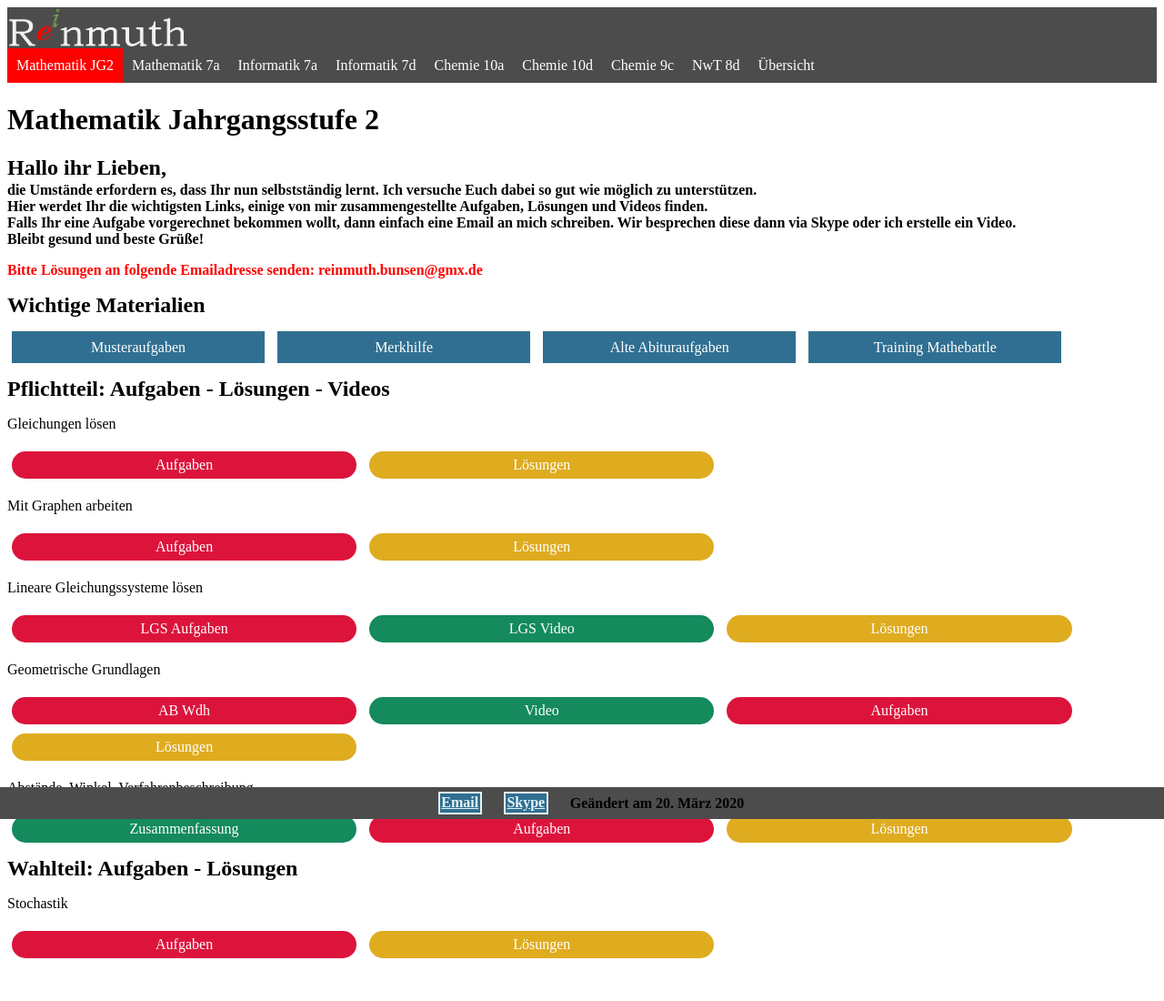
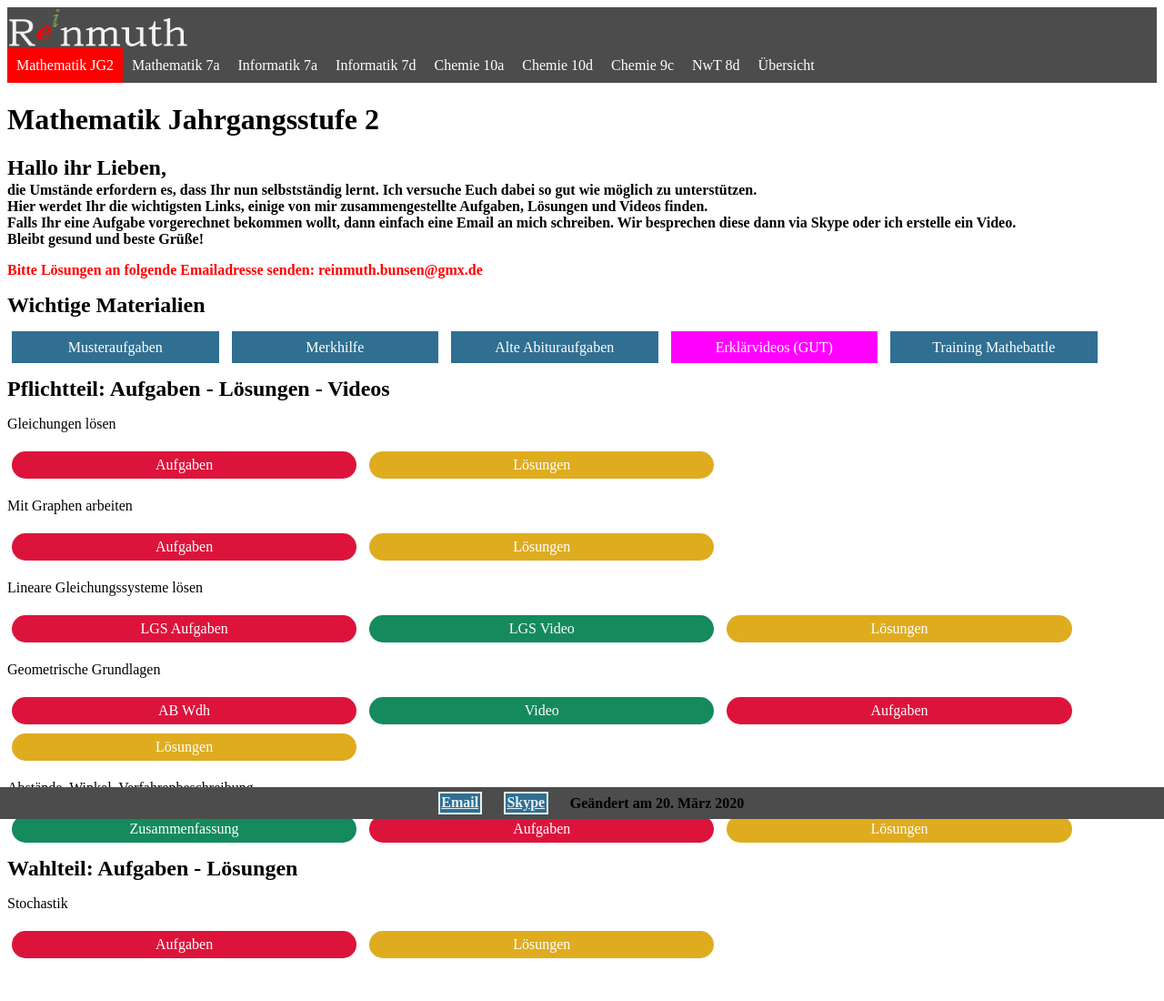
Before and after one commit to Reinmuth/Reinmuth.github.io, a Jekyll site: the page JG2.html, which Jekyll copies as it is, in a window 1280 px wide. Shown: the whole page at 91% size. Built offline with Jekyll 4.4.1, drawn with Linux system fonts in a browser that asks for light colours.

Commit message:
Add files via upload

```diff
--- a/JG2.html
+++ b/JG2.html
@@ -37,8 +37,8 @@
 	  <a class="Material" href="https://rp.baden-wuerttemberg.de/rps/Abt7/Ref75/Fachberater/Documents/2019-Material.pdf">Musteraufgaben</a>
 	  <a class="Material" href="https://rp.baden-wuerttemberg.de/rps/Abt7/Ref75/Fachberater/Documents/2017%20Merkhilfe.pdf">Merkhilfe</a>
 	  <a class="Material" href="https://www.mathe-aufgaben.com/aufgaben/abitur/bw-allgemein-bildende-gymnasien-bis-2018.html">Alte Abituraufgaben</a>
-	  <a class="Material" href="https://www.mathebattle.de/">Training Mathebattle</a>
-
+	  <a class="Material" style="background-color: fuchsia;" href="https://fliptheclassroom.de/mathe-lernen/">Erklärvideos (GUT)</a>
+	<a class="Material" href="https://www.mathebattle.de/">Training Mathebattle</a>
 
 	<h2> Pflichtteil: Aufgaben - Lösungen - Videos</h2>
 	<p>Gleichungen lösen</p>
--- a/style.css
+++ b/style.css
@@ -43,7 +43,7 @@ text-decoration: none;
 }
 
 .Material {
-  width: 22%;
+  width: 18%;
   line-height: 35px;
   display: inline-block;
   text-align: center;
```
